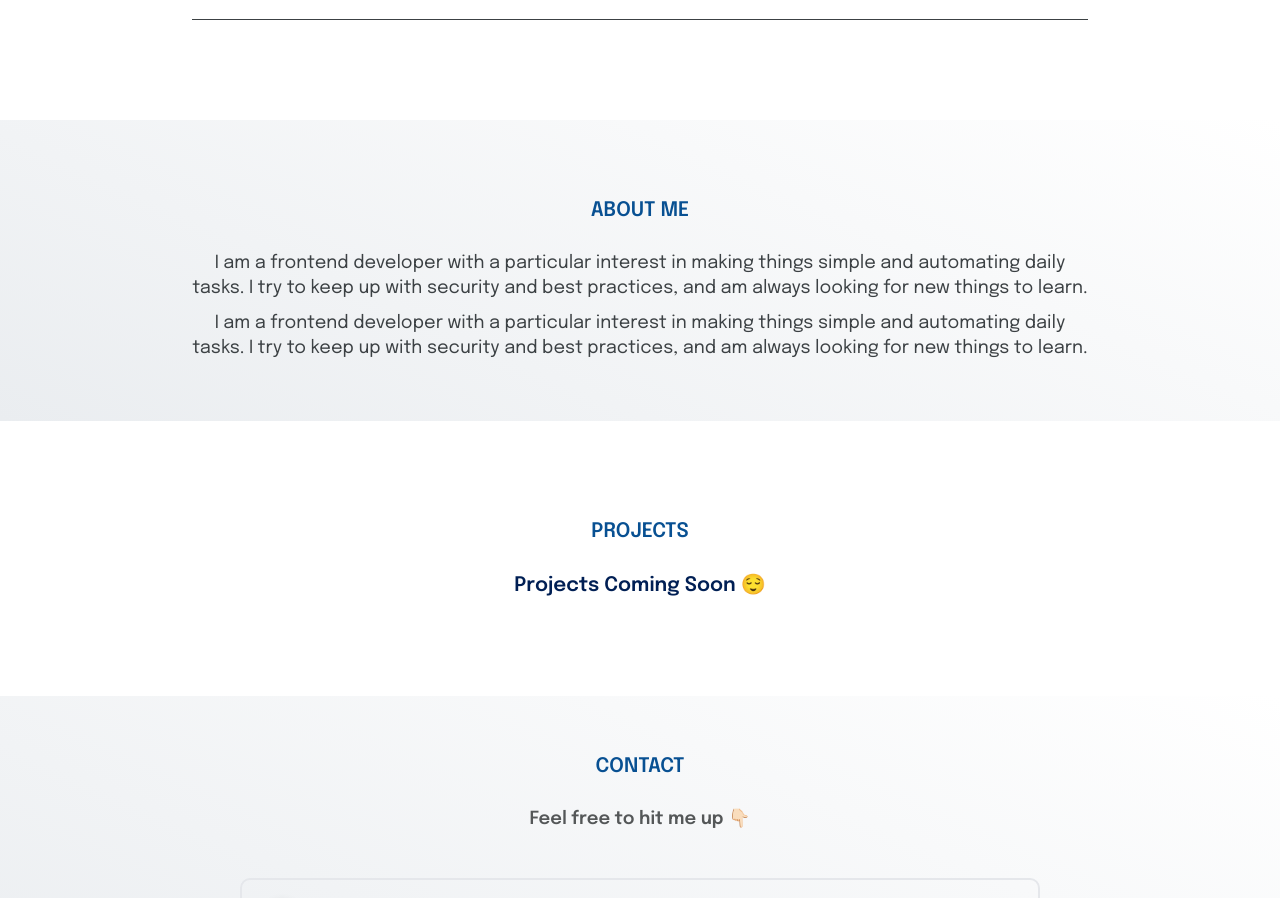
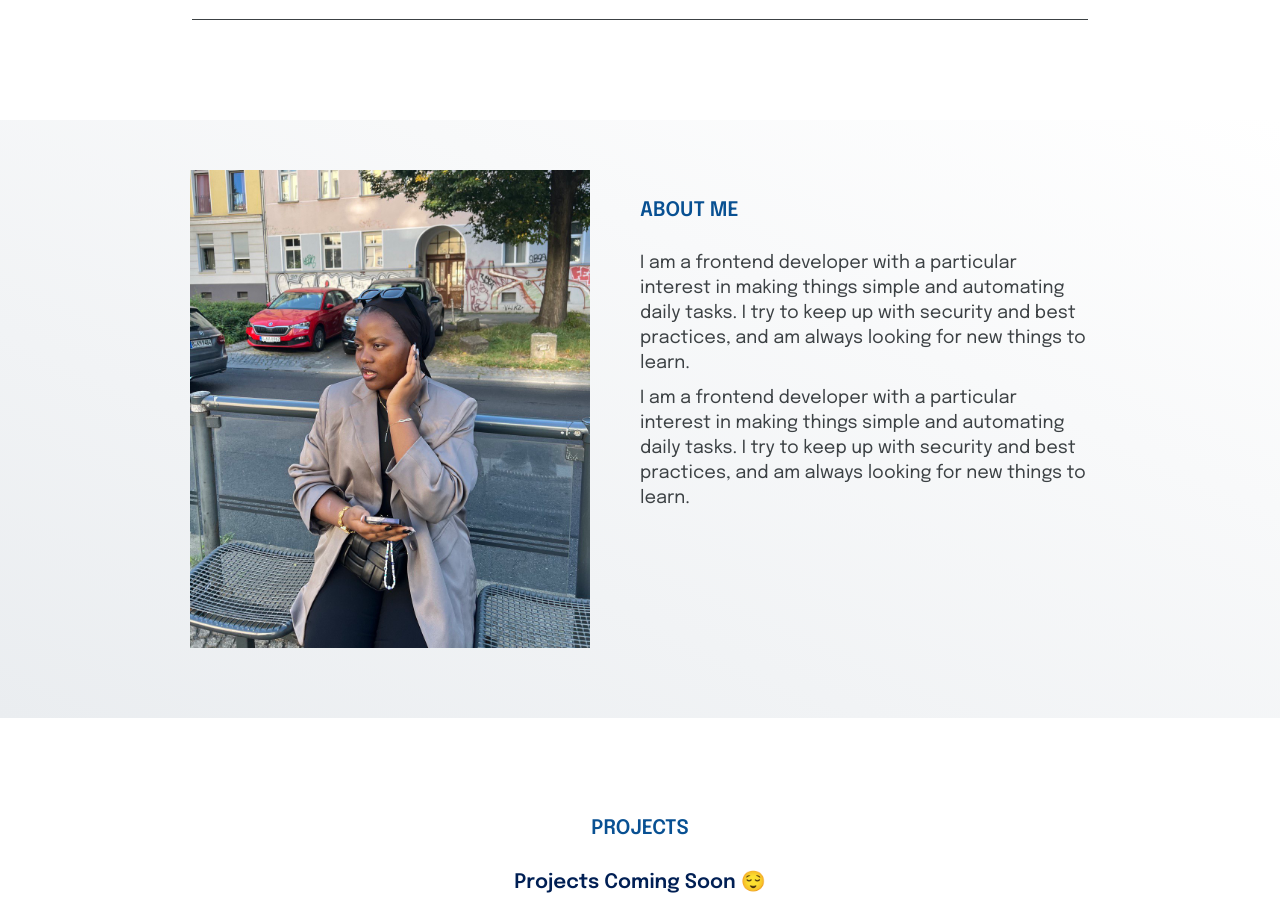
Before and after one commit to Aeeshadam/Aeeshaht-dev, a React (Create React App) app: page / in a window 1280 px wide. Shown: the part 820-1718 px from the top of the page. Built offline with nearby package versions, Linux system fonts and the light colour scheme.

Commit message:
About page updated

```diff
--- a/src/components/About.js
+++ b/src/components/About.js
@@ -1,26 +1,34 @@
 import {
   AboutContainer,
-  InnerAboutContainer,
+  AboutImage,
+  AboutContent,
   AboutP,
   Tittle,
+  InnerContainer,
 } from "./About.style";
+import image from "../icons/About-img.jpeg";
 
 const About = () => {
   return (
     <AboutContainer id="about">
-      <InnerAboutContainer>
-        <Tittle>About Me</Tittle>
-        <AboutP>
-          I am a frontend developer with a particular interest in making things
-          simple and automating daily tasks. I try to keep up with security and
-          best practices, and am always looking for new things to learn.
-        </AboutP>
-        <AboutP>
-          I am a frontend developer with a particular interest in making things
-          simple and automating daily tasks. I try to keep up with security and
-          best practices, and am always looking for new things to learn.
-        </AboutP>
-      </InnerAboutContainer>
+      <InnerContainer>
+        <AboutImage src={image} alt="About image" />
+        <AboutContent>
+          <Tittle>About Me</Tittle>
+          <AboutP>
+            I am a frontend developer with a particular interest in making
+            things simple and automating daily tasks. I try to keep up with
+            security and best practices, and am always looking for new things to
+            learn.
+          </AboutP>
+          <AboutP>
+            I am a frontend developer with a particular interest in making
+            things simple and automating daily tasks. I try to keep up with
+            security and best practices, and am always looking for new things to
+            learn.
+          </AboutP>
+        </AboutContent>
+      </InnerContainer>
     </AboutContainer>
   );
 };
--- a/src/components/About.style.js
+++ b/src/components/About.style.js
@@ -8,13 +8,45 @@ const AboutContainer = styled.section`
     rgba(234, 237, 240, 1) 0%,
     rgba(255, 255, 255, 1) 100%
   );
+  @media (min-width: 768px) {
+    flex-direction: column;
+  }
 `;
 
-const InnerAboutContainer = styled.div`
-  text-align: center;
+export const InnerContainer = styled.div`
+  display: flex;
+  max-width: 100rem;
   margin: 5rem auto;
-  width: 70%;
-  max-width: 120rem;
+  padding: 0 5rem;
+  flex-direction: column;
+
+  @media (min-width: 882px) {
+    flex-direction: row;
+  }
+`;
+
+const AboutImage = styled.img`
+  object-fit: cover;
+  max-width: 40rem;
+  width: 100%;
+
+  @media (min-width: 882px) {
+    margin-bottom: 2rem;
+    width: 50%;
+  }
+`;
+
+const AboutContent = styled.div`
+  flex: 1;
+
+  max-width: 40rem;
+  width: 100%;
+
+  @media (min-width: 882px) {
+    padding-left: 5rem;
+    width: 50%;
+    max-width: 60rem;
+  }
 `;
 
 const Tittle = styled.h3`
@@ -31,4 +63,4 @@ const AboutP = styled.p`
   margin-bottom: 1rem;
 `;
 
-export { AboutContainer, InnerAboutContainer, Tittle, AboutP };
+export { AboutContainer, AboutImage, AboutContent, Tittle, AboutP };
--- a/src/components/Hero.js
+++ b/src/components/Hero.js
@@ -21,7 +21,7 @@ const Hero = () => {
         </HeroP>
       </HeroLeft>
       <HeroRight>
-        <HeroImage src={image} />
+        <HeroImage src={image} alt="Hero image" />
       </HeroRight>
     </HeroContainer>
   );
```
Also changed, not shown: src/icons/About-img.jpeg (added).
